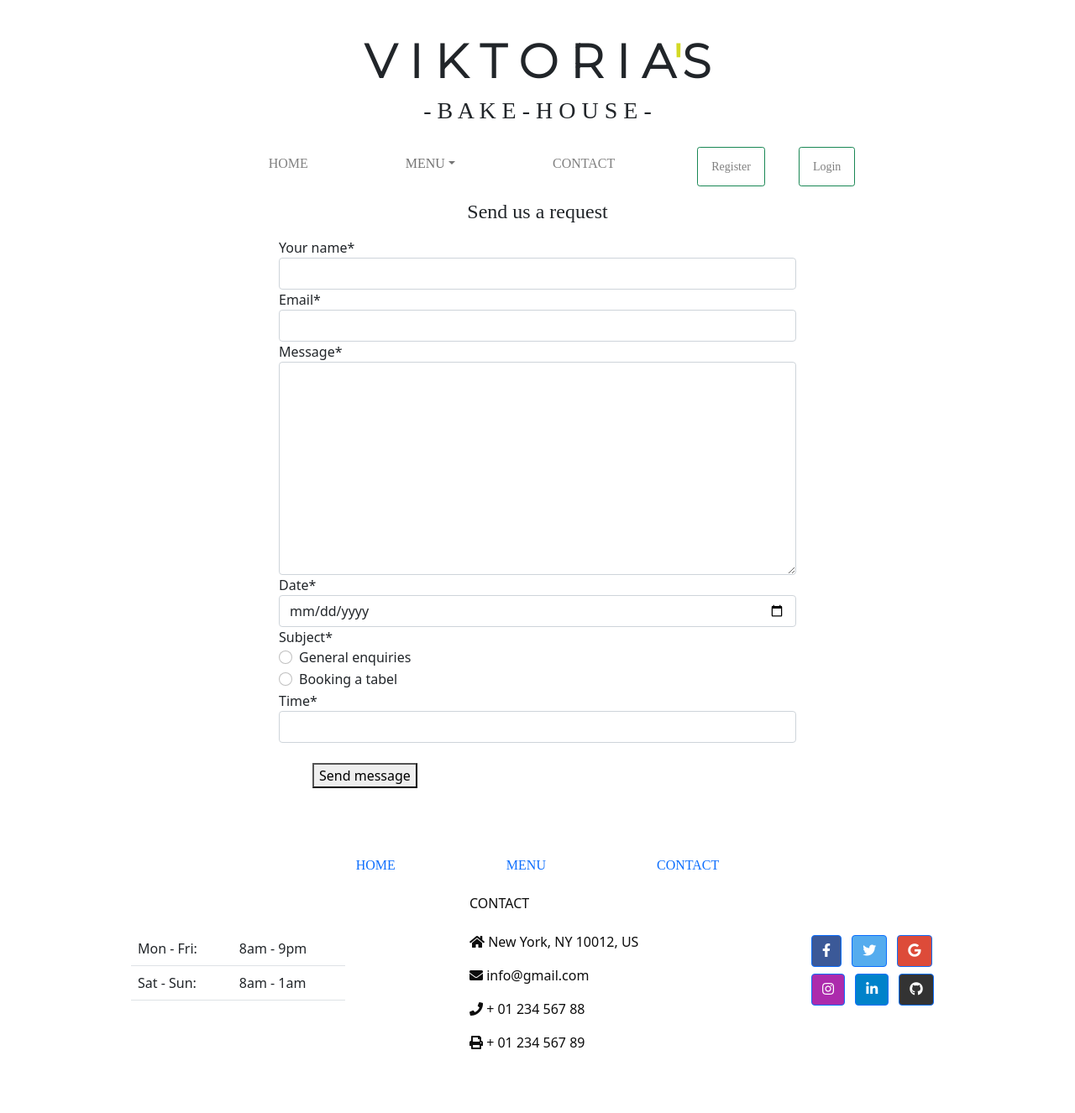
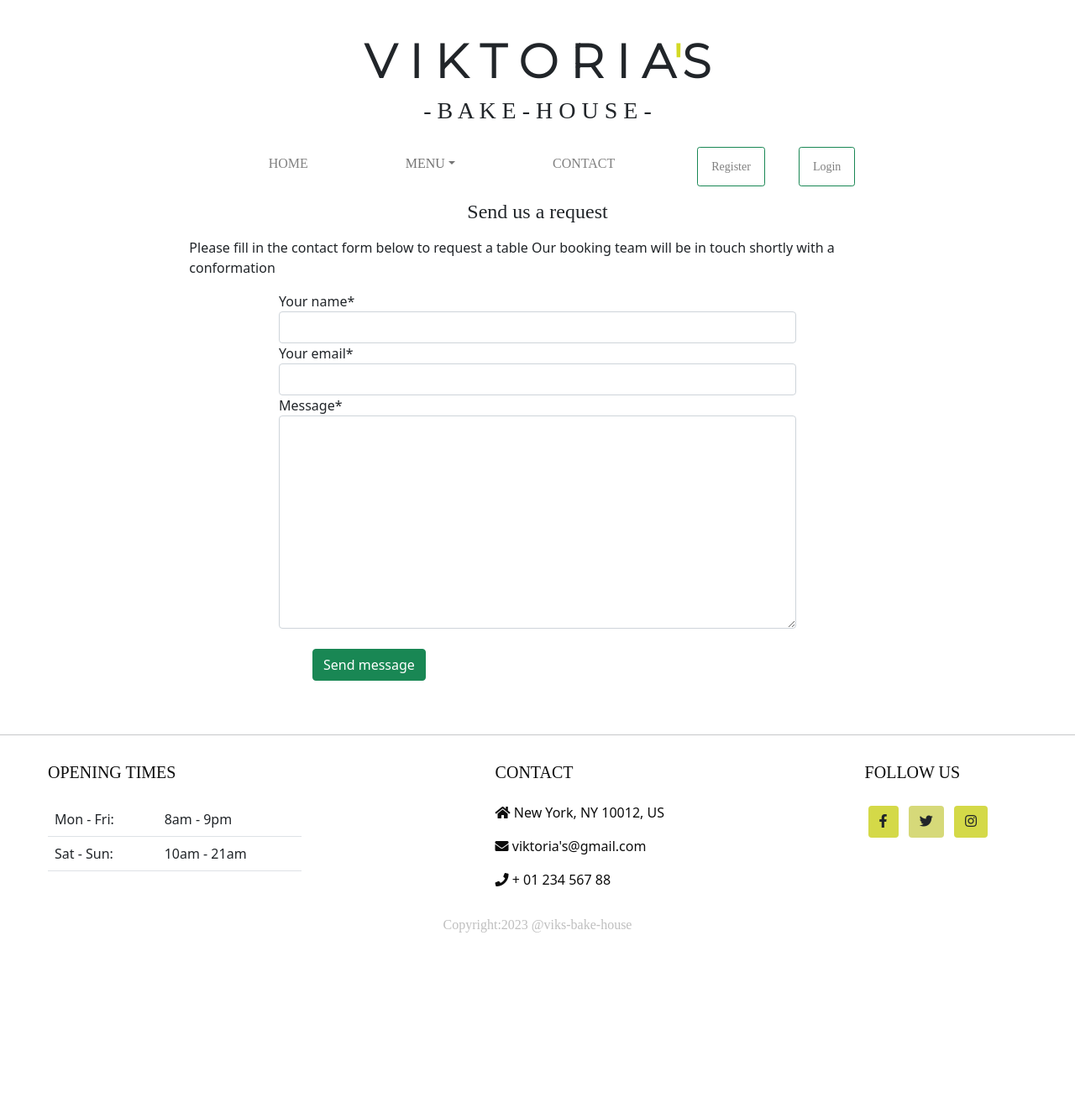
Before and after one commit to Christoph33one/viks-bakery, a Django app: page /contact/contact/ in a window 1280 px wide. Shown: the whole page at 84% size. After the commit the page ends 1111 px from the top, so only its background shows below. Run offline with Django 3.2, Linux system fonts and the light colour scheme; some libraries are stand-ins or nearby versions.

Commit message:
updated contact module, read / not read boolean default to False

```diff
--- a/contact/forms.py
+++ b/contact/forms.py
@@ -3,23 +3,12 @@ from datetime import datetime
 from .models import Contact
 
 
+# Contact form
 class ContactForm(forms.ModelForm):
     class Meta:
         model = Contact
-        fields = ['name', 'email', 'message', 'date', 'subject']
-
-    INQURIES_CHOICE = (
-        (1, "General enquiries "),
-        (2, "Booking a tabel"),
-    )
+        fields = ['name', 'email', 'message']
 
     name = forms.CharField(label='Your name', max_length=50)
-    email = forms.EmailField(max_length=50)
+    email = forms.EmailField(label='Your email', max_length=50)
     message = forms.CharField(widget=forms.Textarea)
-    time = forms.TimeField()  # not working in admin panel?
-    date = forms.DateField(widget=forms.DateInput(attrs={'type': 'date', 'min': datetime.now().date()}))
-
-    subject = forms.ChoiceField(
-        choices=INQURIES_CHOICE,
-        widget=forms.RadioSelect()
-    )
--- a/contact/models.py
+++ b/contact/models.py
@@ -1,13 +1,12 @@
 from django.db import models
 
 
-# create models here
 class Contact(models.Model):
     name = models.CharField(max_length=50)
     email = models.EmailField()
     message = models.TextField()
-    approved = models.BooleanField(default=False)
-    not_approved = models.BooleanField(default=False)
+    read = models.BooleanField(default=False)
+    not_read = models.BooleanField(default=False)
     created_on = models.DateTimeField(auto_now_add=True, null=True)
 
     def __str__(self):
--- a/static/css/style.css
+++ b/static/css/style.css
@@ -12,13 +12,15 @@ h3 {
 }
 h4 {
     font-family: Fira Sans Condensed;
-
 }
 h5 {
     font-family: Fira Sans Condensed;
     color: #0D0D0D;
 }
-
+h6 {
+    font-family: Fira Sans Condensed;
+    color: #BFBFBF;
+}
 
 /* -----------------------------------------BASE.HTML------------*/
 .title {
@@ -29,8 +31,6 @@ h5 {
 .title-comma {
     color: #D3D925;
 }
-
-
 
 /* -----------------------------------------NAV BAR------------*/
 li, a {
@@ -58,22 +58,12 @@ button {
     color: #0D0D0D;
 }
 
-
-/* -----------------------------------------FOOTER------------*/
-
-.footer-container{
-    background-color: #ffff
-    ;
-}
-.footer-address{
-    color: #0D0D0D;
-}
-
 /* -----------------------------------------Index.html------------*/
 .header-title {
     font-family: Montserrat;
     font-size: 20px;
     margin-top: 60px;
+
 }
 .header-text-bottom {
     font-family: Montserrat;
@@ -95,6 +85,16 @@ button {
 }
 
 
+/* -----------------------------------------FOOTER------------*/
+
+.footer-container{
+    background-color: #ffff;
+}
+.footer-address{
+    color: #0D0D0D;
+    margin-top: 40px;
+}
+
 /* -----------------------------------------CAKE MENUS TEMPLATES------------*/
 .cake-menu-header {
     margin-top: 20px;
@@ -104,6 +104,14 @@ button {
     width: 70%;
     margin-top: 50px;
 }
+
+
+/* ----------------------------------------- CONTACT FORM -----------*/
+.submit-button:hover {
+    color: #0D0D0D;
+}
+
+
 /* ----------------------------------------- REGISTER FORM------------*/
 .sign-up-header {
     color: #0D0D0D;
--- a/templates/base.html
+++ b/templates/base.html
@@ -82,31 +82,31 @@
     {% endblock content %}
   </main>
 
-
+<hr>
   <!-- Footer -->
   <footer class="text-center text-lg-start text-white footer-container">
     <!-- Grid container -->
 
-    <section class="container p-4 pb-0">
+    <!-- <section class=" footer-nav container p-4 pb-0">
       <ul class="nav justify-content-center">
         <li class="nav-item">
-          <a class="nav-link " href="{% url 'index' %}">HOME</a>
+          <a class="nav-link nav-colour " href="{% url 'index' %}">HOME</a>
         </li>
-        <li class="nav-item">
-          <a class="nav-link" href="#">MENU</a>
+        <li class="footer-nav-item">
+          <a class="nav-link nav-colour" href="#">MENU</a>
         </li>
-        <li class="nav-item">
-          <a class="nav-link" href="#">CONTACT</a>
+        <li class="footer-nav-item">
+          <a class="nav-link nav-colour" href="#">CONTACT</a>
         </li>
-      </ul>
+      </ul> -->
 
       <!--Grid row-->
       <div class="row">
         <!-- Grid column -->
         <div class="col-md-3 col-lg-3 col-xl-3 mx-auto mt-3">
-          <h6 class="text-uppercase mb-4 font-weight-bold">
+          <h5 class="text-uppercase mb-4 font-weight-bold">
             OPENING TIMES
-          </h6>
+          </h5>
           <table class="table">
             <tbody>
               <tr>
@@ -115,7 +115,7 @@
               </tr>
               <tr>
                 <td>Sat - Sun:</td>
-                <td>8am - 1am</td>
+                <td>10am - 21am</td>
               </tr>
             </tbody>
           </table>
@@ -130,53 +130,38 @@
         <!-- Grid column -->
         <hr class="w-100 clearfix d-md-none" />
 
-        <!-- Grid column -->
+        Grid column
         <div class="col-md-4 col-lg-3 col-xl-3 mx-auto mt-3 footer-address">
-          <h6 class="text-uppercase mb-4 font-weight-bold">Contact</h6>
+          <h5 class="text-uppercase mb-4 font-weight-bold">Contact</h5>
           <p><i class="fas fa-home mr-3"></i> New York, NY 10012, US</p>
-          <p><i class="fas fa-envelope mr-3"></i> info@gmail.com</p>
+          <p><i class="fas fa-envelope mr-3"></i> viktoria's@gmail.com</p>
           <p><i class="fas fa-phone mr-3"></i> + 01 234 567 88</p>
-          <p><i class="fas fa-print mr-3"></i> + 01 234 567 89</p>
         </div>
-        <!-- Grid column -->
+        <!-- Grid column
 
         <!-- Grid column -->
         <div class="col-md-3 col-lg-2 col-xl-2 mx-auto mt-3">
-          <h6 class="text-uppercase mb-4 font-weight-bold">Follow us</h6>
+          <h5 class="text-uppercase mb-4 font-weight-bold">Follow us</h5>
 
           <!-- Facebook -->
-          <a class="btn btn-primary btn-floating m-1" style="background-color: #3b5998" href="#!" role="button"><i
+          <a class="btn  btn-floating m-1" style="background-color: #D4D948" href="https://www.facebook.com/" target="_blank" role="button"><i
               class="fab fa-facebook-f"></i></a>
 
           <!-- Twitter -->
-          <a class="btn btn-primary btn-floating m-1" style="background-color: #55acee" href="#!" role="button"><i
+          <a class="btn btn-floating m-1" style="background-color: #D6D979" href="https://twitter.com/" target="_blank role="button"><i
               class="fab fa-twitter"></i></a>
 
-          <!-- Google -->
-          <a class="btn btn-primary btn-floating m-1" style="background-color: #dd4b39" href="#!" role="button"><i
-              class="fab fa-google"></i></a>
-
           <!-- Instagram -->
-          <a class="btn btn-primary btn-floating m-1" style="background-color: #ac2bac" href="#!" role="button"><i
+          <a class="btn btn-floating m-1" style="background-color: #D4D948" href="https://www.instagram.com/" target="_blank role="button"><i
               class="fab fa-instagram"></i></a>
-
-          <!-- Linkedin -->
-          <a class="btn btn-primary btn-floating m-1" style="background-color: #0082ca" href="#!" role="button"><i
-              class="fab fa-linkedin-in"></i></a>
-          <!-- Github -->
-          <a class="btn btn-primary btn-floating m-1" style="background-color: #333333" href="#!" role="button"><i
-              class="fab fa-github"></i></a>
         </div>
       </div>
+      <!-- Copyright -->
+    <div class="text-center p-3">
+    <h6>Copyright:2023 @viks-bake-house</h6>
+    </div>
     </section>
 
-    <!-- Copyright -->
-    <div class="text-center p-3"></div>
-    Copyright:2023
-    </div>
-    <!-- Copyright -->
   </footer>
-
 </body>
-
 </html>
--- a/templates/contact.html
+++ b/templates/contact.html
@@ -9,6 +9,9 @@
     <div class="row d-flex justify-content-center">
         <div class="col-sm-8">
             <h4 class="text-center mt-2 mb-3">Send us a request</h4>
+            <p>Please fill in the contact form below to request a table
+                Our booking team will be in touch shortly with a conformation
+            </p>
         </div>
     </div>
 
@@ -21,7 +24,7 @@
                 {% csrf_token %}
                 {{ form | crispy }}
 
-                <button type="submit" class="button mt-4 text-center submit-button">
+                <button type="submit" class="button mt-4 submit-button btn btn-success">
                     Send message</button>
             </form>
 
@@ -29,4 +32,5 @@
     </div>
 </div>
 
+
 {% endblock %}
```
Also changed, not shown: contact/admin.py (+1 -7 lines), contact/views.py (+0 -22 lines), templates/index.html (+7 -12 lines), contact/migrations/0006_auto_20230208_2128.py (added).
